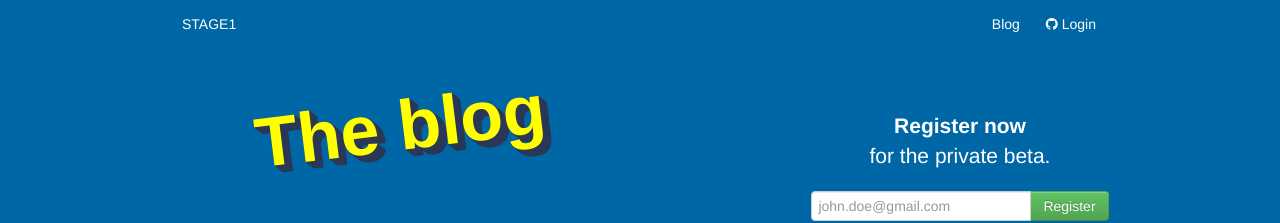
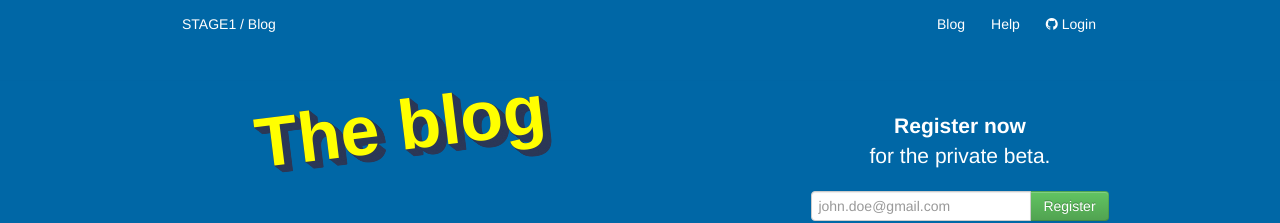
Before and after one commit to pborreli/blog-2, a Jekyll site: the page built from index.html, in a window 1280 px wide. Shown: the top 223 px of the page. Built offline with Jekyll 4.4.1, drawn with Linux system fonts in a browser that asks for light colours.

Commit message:
updated blog ext nav

```diff
--- a/_layouts/base.html
+++ b/_layouts/base.html
@@ -2,7 +2,7 @@
 <html lang="en">
 <head>
     <meta charset="utf-8">
-    <title>Stage1 / Blog</title>
+    <title>STAGE1 / Blog</title>
     <link rel="stylesheet" href="{{ site.baseurl }}/assets/css/vendor/bootstrap.css" />
     <link rel="stylesheet" href="{{ site.baseurl }}/assets/css/vendor/font-awesome.css" />
     <link rel="stylesheet" href="{{ site.baseurl }}/assets/css/public.css" />
@@ -15,12 +15,13 @@
     <div class="row-fluid masthead">
         <div class="container">
             <ul class="nav nav-pills pull-right">
-                <li><a href="/blog/">Blog</a></li>
-                <li><a href="/login/github"><i class="fa fa-github"></i> Login</a></li>
+                <li><a href="http://stage1.io/blog/">Blog</a></li>
+                <li><a href="http://help.stage1.io/">Help</a></li>
+                <li><a href="http://stage1.io/login/github"><i class="fa fa-github"></i> Login</a></li>
             </ul>
 
             <ul class="nav nav-pills">
-                <li><a href="/">STAGE1</a></li>
+                <li><a href="/">STAGE1 / Blog</a></li>
             </ul>
         </div>
     </div>
```
Also changed, not shown: _layouts/post.html (+5 -4 lines).
